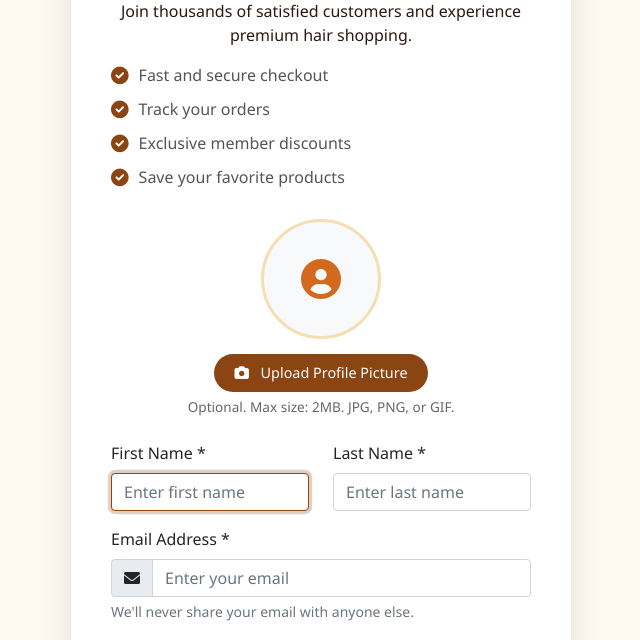
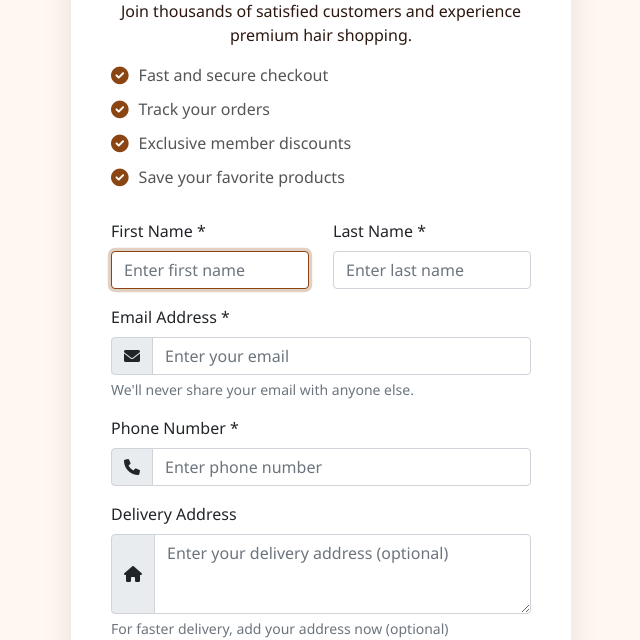
Before and after one commit to arinzepaschal791-code/Hair-Haven-Hub, a Flask app: page /register in a window 1280 px wide. Shown: the part 218-858 px from the top of the page, without its empty margins (319-959 px from the left). Run offline with Flask 3, Linux system fonts and the light colour scheme; some libraries are stand-ins or nearby versions.

Commit message:
Update register.html

```diff
--- a/templates/register.html
+++ b/templates/register.html
@@ -142,67 +142,6 @@
             color: var(--dark-color);
         }
 
-        /* Profile picture upload styles */
-        .profile-picture-upload {
-            text-align: center;
-            margin-bottom: 20px;
-        }
-
-        .profile-preview {
-            width: 120px;
-            height: 120px;
-            border-radius: 50%;
-            object-fit: cover;
-            border: 3px solid var(--accent-color);
-            margin: 0 auto 15px;
-            background-color: #f8f9fa;
-            display: flex;
-            align-items: center;
-            justify-content: center;
-            overflow: hidden;
-        }
-
-        .profile-preview img {
-            width: 100%;
-            height: 100%;
-            object-fit: cover;
-        }
-
-        .profile-preview i {
-            font-size: 40px;
-            color: var(--secondary-color);
-        }
-
-        .upload-btn {
-            display: inline-block;
-            background-color: var(--primary-color);
-            color: white;
-            padding: 8px 20px;
-            border-radius: 20px;
-            cursor: pointer;
-            transition: all 0.3s;
-            font-size: 0.9rem;
-        }
-
-        .upload-btn:hover {
-            background-color: var(--secondary-color);
-            transform: translateY(-2px);
-        }
-
-        .upload-btn i {
-            margin-right: 8px;
-        }
-
-        #profile_picture {
-            display: none;
-        }
-
-        .file-info {
-            font-size: 0.85rem;
-            color: #666;
-            margin-top: 5px;
-        }
-
         /* Address field */
         .address-input textarea {
             resize: vertical;
@@ -272,23 +211,10 @@
             </div>
             {% endif %}
 
-            <!-- CHANGED: Added enctype for file upload and CSRF token -->
-            <form method="POST" action="{{ url_for('customer_register') }}" enctype="multipart/form-data">
-                <!-- ADDED: CSRF Token (IMPORTANT!) -->
-                <input type="hidden" name="csrf_token" value="{{ csrf_token() }}">
-
-                <!-- NEW: Profile Picture Upload -->
-                <div class="profile-picture-upload mb-4">
-                    <div class="profile-preview" id="profilePreview">
-                        <i class="fas fa-user-circle"></i>
-                    </div>
-                    <label for="profile_picture" class="upload-btn">
-                        <i class="fas fa-camera"></i> Upload Profile Picture
-                    </label>
-                    <input type="file" class="form-control" id="profile_picture" name="profile_picture"
-                           accept="image/*">
-                    <div class="file-info">Optional. Max size: 2MB. JPG, PNG, or GIF.</div>
-                </div>
+            <!-- FIXED: Simple form without file upload -->
+            <form method="POST" action="{{ url_for('customer_register') }}">
+                <!-- FIXED: CSRF Token -->
+                <input type="hidden" name="csrf_token" value="{{ csrf_token }}">
 
                 <div class="row mb-3">
                     <div class="col-md-6">
@@ -326,7 +252,7 @@
                     </div>
                 </div>
 
-                <!-- NEW: Address Field -->
+                <!-- Address Field -->
                 <div class="mb-3">
                     <label for="address" class="form-label">Delivery Address</label>
                     <div class="input-group address-input">
@@ -415,23 +341,6 @@
     <script src="https://cdn.jsdelivr.net/npm/bootstrap@5.1.3/dist/js/bootstrap.bundle.min.js"></script>
 
     <script>
-        // Profile picture preview
-        document.getElementById('profile_picture').addEventListener('change', function(e) {
-            const file = e.target.files[0];
-            if (file) {
-                const reader = new FileReader();
-                reader.onload = function(e) {
-                    const preview = document.getElementById('profilePreview');
-                    preview.innerHTML = `<img src="${e.target.result}" alt="Profile Preview">`;
-
-                    // Show file info
-                    const fileInfo = document.querySelector('.file-info');
-                    fileInfo.textContent = `Selected: ${file.name} (${(file.size / 1024).toFixed(1)} KB)`;
-                };
-                reader.readAsDataURL(file);
-            }
-        });
-
         // Toggle password visibility
         function togglePassword(fieldId) {
             const passwordInput = document.getElementById(fieldId);
@@ -512,21 +421,6 @@
             password.onchange = validatePassword;
             confirmPassword.onkeyup = validatePassword;
 
-            // File size validation for profile picture
-            const profilePictureInput = document.getElementById('profile_picture');
-            profilePictureInput.addEventListener('change', function() {
-                const file = this.files[0];
-                if (file) {
-                    const maxSize = 2 * 1024 * 1024; // 2MB
-                    if (file.size > maxSize) {
-                        alert('File size must be less than 2MB');
-                        this.value = ''; // Clear the file input
-                        document.getElementById('profilePreview').innerHTML = '<i class="fas fa-user-circle"></i>';
-                        document.querySelector('.file-info').textContent = 'Optional. Max size: 2MB. JPG, PNG, or GIF.';
-                    }
-                }
-            });
-
             form.addEventListener('submit', function(e) {
                 if (!validatePassword()) {
                     e.preventDefault();
@@ -585,18 +479,6 @@
                 return false;
             }
 
-            // Profile picture validation (optional but check if selected)
-            const profilePicInput = document.getElementById('profile_picture');
-            if (profilePicInput.files.length > 0) {
-                const file = profilePicInput.files[0];
-                const validTypes = ['image/jpeg', 'image/png', 'image/gif'];
-                if (!validTypes.includes(file.type)) {
-                    e.preventDefault();
-                    alert('Profile picture must be JPG, PNG, or GIF format');
-                    return false;
-                }
-            }
-
             return true;
         });
 
```
